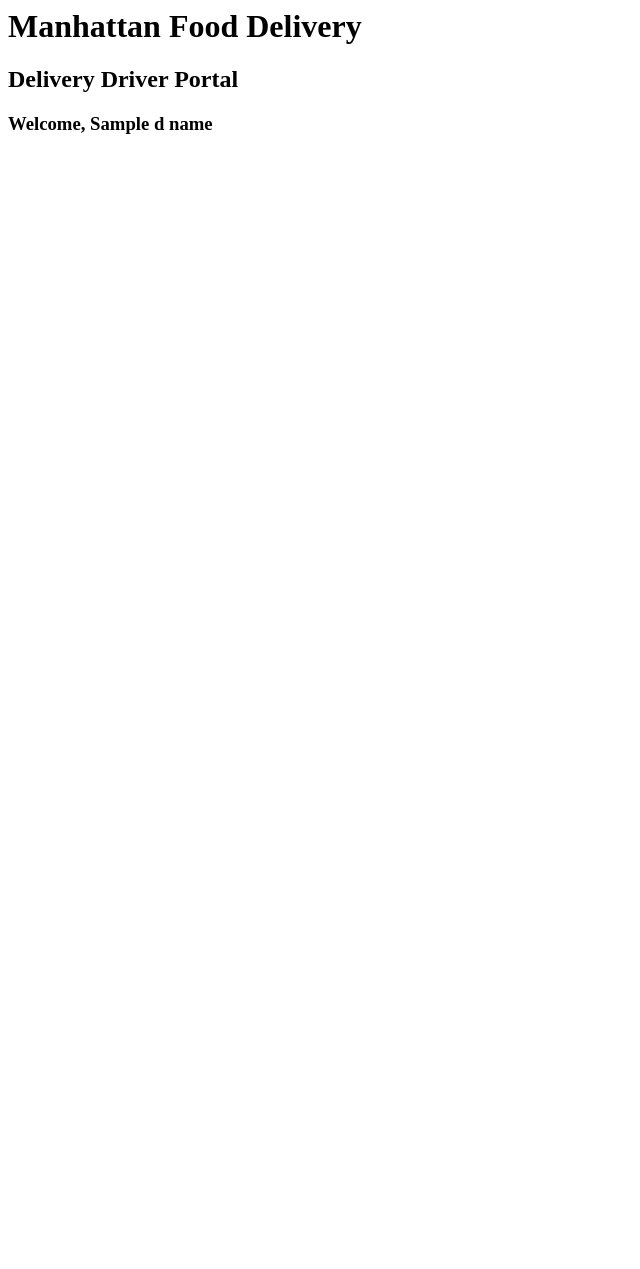
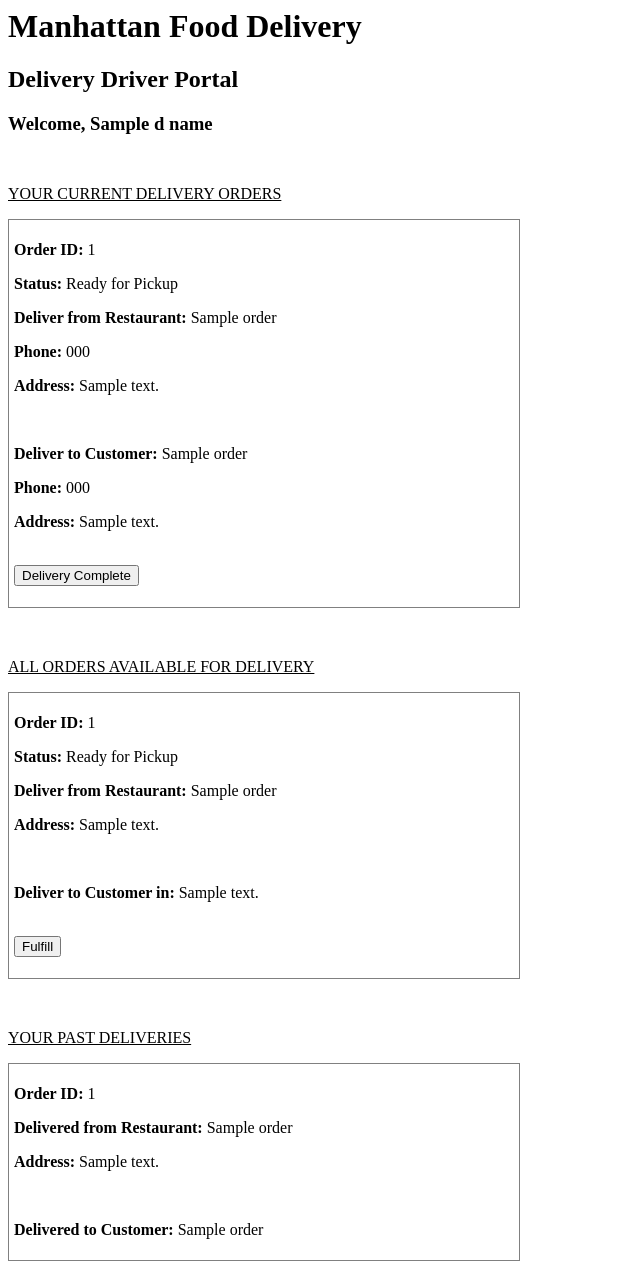
Before and after one commit to patriciathai/CS411-Project, a Flask app: template templates/driver_main.html in a window 1280 px wide. Shown: the whole page, without its empty margins (0-640 px from the left). Before the commit the page ends 134 px from the top, so only its background shows below. Run offline with Flask 2, Linux system fonts and the light colour scheme; the template is opened without the code that fills it: most values are stand-ins (such as "Sample title", 1, 10 or a date in 2020); parts of the project's set-up code (start-up, migrations or seed data) failed here and were passed over.

Commit message:
Testing driver portal

```diff
--- a/server.py
+++ b/server.py
@@ -186,6 +186,7 @@ def add_driver():
 @app.route("/driver_main/<did>")
 def driver_main(did):
   did = "'"+did+"'"
+  #Get driver name from driver id
   cursor = g.conn.execute("SELECT d_name FROM driver WHERE did={did}".format(did=did))
   d_names = []
   for result in cursor:
@@ -193,7 +194,65 @@ def driver_main(did):
   cursor.close()
   d_name = d_names[0]
 
-  return render_template('driver_main.html', did = did, d_name = d_name)
+  #Get all orders that are ready for pickup, or are on the way/delivered by this driver
+  cursor2 = g.conn.execute("SELECT DISTINCT O.oid, O.status, C.c_name, C.c_phone, L1.number, L1.street, L1.apt, L1.zip, R.r_name, R.r_phone, L2.number AS r_number, L2.street AS r_street, L2.zip AS r_zip FROM places P, customer C, lives_in L1, restaurant R, located_in L2, order_fulfilled_by_driver O, order_has_menu_item M WHERE (O.status='Ready for Pickup' OR O.did={did}) AND P.oid=O.oid AND P.cid=C.cid AND P.cid=L1.cid AND P.oid=M.oid AND M.rid=R.rid AND R.rid=L2.rid".format(did=did))
+  d_orderdetails = []
+  for result in cursor3:
+    d_orderdetails.append(result)
+  cursor2.close()
+
+  pending = []
+  ready = []
+  past = []
+  for row in d_orderdetails:
+    if row['status'] == 'Delivery On the Way':
+      order_info = {
+      'oid': row['oid'],
+      'status': row['status'],
+      'r_name': row['r_name'],
+      'r_phone': row['r_phone'],
+      'r_address': row['r_number'] + ' ' + row['r_street'] + ', New York, NY ' + row['r_zip'],
+      'c_name': row['c_name'],
+      'c_phone': row['c_phone'],
+      'c_address': row['number'] + ' ' + row['street'] + ', Apt ' + row['apt'] + ', New York, NY ' + row['r_zip'],
+      }
+      pending.append(order_info)
+    elif row['status'] == 'Ready for Pickup':
+      order_info = {
+      'oid': row['oid'],
+      'status': row['status'],
+      'r_name': row['r_name'],
+      'r_address': row['r_number'] + ' ' + row['r_street'] + ', New York, NY ' + row['r_zip'],
+      'c_address': row['number'] + ' ' + row['street'] + ', Apt ' + row['apt'] + ', New York, NY ' + row['r_zip'],
+      }
+      ready.append(order_info)
+    else:
+      order_info = {
+      'oid': row['oid'],
+      'r_name': row['r_name'],
+      'r_address': row['r_number'] + ' ' + row['r_street'] + ', New York, NY ' + row['r_zip'],
+      'c_name': row['c_name'],
+      }
+      past.append(order_info)
+
+  return render_template('driver_main.html', did = did, d_name = d_name, pending=pending, ready=ready, past=past)
+
+@app.route("/driver_main/<did>/<oid>/update_status_delivered", methods=['POST'] )
+def update_status_delivered(did, oid):
+  oid = "'"+oid+"'"
+  g.conn.execute("UPDATE order_fulfilled_by_driver SET status = 'Delivered' WHERE status = 'Delivery On the Way' AND oid = {oid}".format(oid=oid))
+
+  url = '/driver_main/' + did
+  return redirect(url)
+
+@app.route("/driver_main/<did>/<oid>/update_status_otw", methods=['POST'] )
+def update_status_otw(did, oid):
+  oid = "'"+oid+"'"
+  string_did = "'"+did+"'"
+  g.conn.execute("UPDATE order_fulfilled_by_driver SET status = 'Delivery On the Way', did = {string_did} WHERE status = 'Ready for Pickup' AND oid = {oid}".format(string_did=string_did,oid=oid))
+
+  url = '/driver_main/' + did
+  return redirect(url)
 
 
 
@@ -287,31 +346,27 @@ def restaurant_main(rid):
 
   return render_template('restaurant_main.html', rid = rid, r_name = r_name, incoming = incoming, pending = pending, past = past)
 
-@app.route("/restaurant_main/<oid>/update_status_preparing", methods=['POST'] )
-def update_status_preparing(oid):
+@app.route("/restaurant_main/<rid>/<oid>/update_status_preparing", methods=['POST'] )
+def update_status_preparing(rid, oid):
   oid = "'"+oid+"'"
   g.conn.execute("UPDATE order_fulfilled_by_driver SET status = 'Preparing Food' WHERE status = 'Processing' AND oid = {oid}".format(oid=oid))
-  cursor = g.conn.execute("SELECT rid FROM order_has_menu_item WHERE oid = {oid}".format(oid=oid))
-  list_rid = []
-  for result in cursor:
-    list_rid.append(result[0])
-  cursor.close()
-  rid = list_rid[0]
+
   url = '/restaurant_main/' + rid
   return redirect(url)
 
-@app.route("/restaurant_main/<oid>/update_status_pickup", methods=['POST'] )
-def update_status_pickup(oid):
+@app.route("/restaurant_main/<rid>/<oid>/update_status_pickup", methods=['POST'] )
+def update_status_pickup(rid, oid):
   oid = "'"+oid+"'"
   g.conn.execute("UPDATE order_fulfilled_by_driver SET status = 'Ready for Pickup' WHERE status = 'Preparing Food' AND oid = {oid}".format(oid=oid))
-  cursor = g.conn.execute("SELECT rid FROM order_has_menu_item WHERE oid = {oid}".format(oid=oid))
-  list_rid = []
-  for result in cursor:
-    list_rid.append(result[0])
-  cursor.close()
-  rid = list_rid[0]
+
   url = '/restaurant_main/' + rid
   return redirect(url)
+
+
+
+
+
+
 
 if __name__ == "__main__":
   import click
--- a/templates/driver_main.html
+++ b/templates/driver_main.html
@@ -1,7 +1,79 @@
 <html>
+    <head>
+    	<style>
+    		.title {
+			    text-decoration: underline;
+                text-transform: uppercase;
+                margin-top: 50px;
+		    }
+
+            .order_content {
+                border: 1px solid grey;
+                margin-top: 10px;
+                width: 500px;
+                padding: 5px;
+            }
+    	</style>
+    </head>
     <body>
         <h1>Manhattan Food Delivery</h1>
         <h2>Delivery Driver Portal</h2>
-	<h3 class="welcome">Welcome, {{d_name}}</h3>
+        <h3 class="welcome">Welcome, {{d_name}}</h3>
+        <div class="pending">
+            <p class="title">Your Current Delivery Orders</p>
+            {% if not pending %}
+                <p>You have no pending orders.</p>
+            {% else %}
+                {% for order in pending %}
+                    <div class="order_content">
+                        <p><strong>Order ID: </strong>{{order['oid']}}</p>
+                        <p><strong>Status: </strong>{{order['status']}}</p>
+                        <p><strong>Deliver from Restaurant: </strong>{{order['r_name']}}</p>
+                        <p><strong>Phone: </strong>{{order['r_phone']}}</p>
+                        <p><strong>Address: </strong>{{order['r_address']}}</p><br>
+                        <p><strong>Deliver to Customer: </strong>{{order['c_name']}}</p>
+                        <p><strong>Phone: </strong>{{order['c_phone']}}</p>
+                        <p><strong>Address: </strong>{{order['c_address']}}</p><br>
+                        <form action = "/{{did}}/{{order['oid']}}/update_status_delivered" method="POST" >
+                            <button type ="Submit">Delivery Complete</button>
+                        </form>
+		            </div>
+                {% endfor %}
+            {% endif %}
+        </div>
+        <div class="ready">
+            <p class="title">All Orders Available for Delivery</p>
+            {% if not ready %}
+                <p>There are no orders available.</p>
+            {% else %}
+                {% for order in ready %}
+                    <div class="order_content">
+                        <p><strong>Order ID: </strong>{{order['oid']}}</p>
+                        <p><strong>Status: </strong>{{order['status']}}</p>
+                        <p><strong>Deliver from Restaurant: </strong>{{order['r_name']}}</p>
+                        <p><strong>Address: </strong>{{order['r_address']}}</p><br>
+                        <p><strong>Deliver to Customer in: </strong>{{order['c_address']}}</p><br>
+                        <form action = "/{{did}}/{{order['oid']}}/update_status_otw" method="POST" >
+                            <button type ="Submit">Fulfill</button>
+                        </form>
+		            </div>
+                {% endfor %}
+            {% endif %}
+        </div>
+        <div class="past">
+            <p class="title">Your Past Deliveries</p>
+            {% if not past %}
+                <p>You have no past deliveries.</p>
+            {% else %}
+                {% for order in past %}
+                    <div class="order_content">
+                        <p><strong>Order ID: </strong>{{order['oid']}}</p>
+                        <p><strong>Delivered from Restaurant: </strong>{{order['r_name']}}</p>
+                        <p><strong>Address: </strong>{{order['r_address']}}</p><br>
+                        <p><strong>Delivered to Customer: </strong>{{order['c_name']}}</p>
+		            </div>
+                {% endfor %}
+            {% endif %}
+        </div>
     </body>
 </html>
--- a/templates/restaurant_main.html
+++ b/templates/restaurant_main.html
@@ -33,7 +33,7 @@
                             <p>{{item['quantity']}}&nbsp;&nbsp;{{item['m_name']}}</p>
                         {% endfor %}
                         <p><strong>Total: </strong>${{order['total_price']}}</p>
-                        <form action = "{{order['oid']}}/update_status_preparing" method="POST" >
+                        <form action = "/{{rid}}/{{order['oid']}}/update_status_preparing" method="POST" >
                             <button type ="Submit">Accept Order & Start Preparing Food</button>
                         </form>
 		            </div>
@@ -56,7 +56,7 @@
                         <p><strong>Total: </strong>${{order['total_price']}}</p>
                         <p><strong>Status: </strong>{{order['status']}}</p>
                         {% if order['status'] == 'Preparing Food' %}
-                            <form action = "{{order['oid']}}/update_status_pickup" method="POST" >
+                            <form action = "/{{rid}}/{{order['oid']}}/update_status_pickup" method="POST" >
                                 <button type ="Submit">Set Order Ready for Pickup</button>
                             </form>
                         {% endif %}
```
